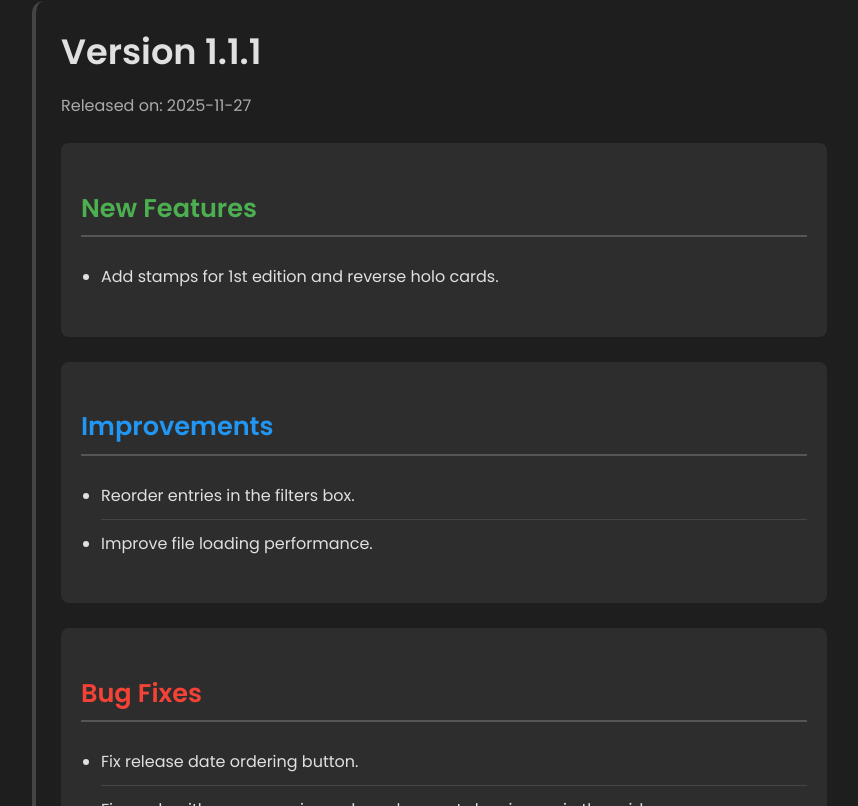
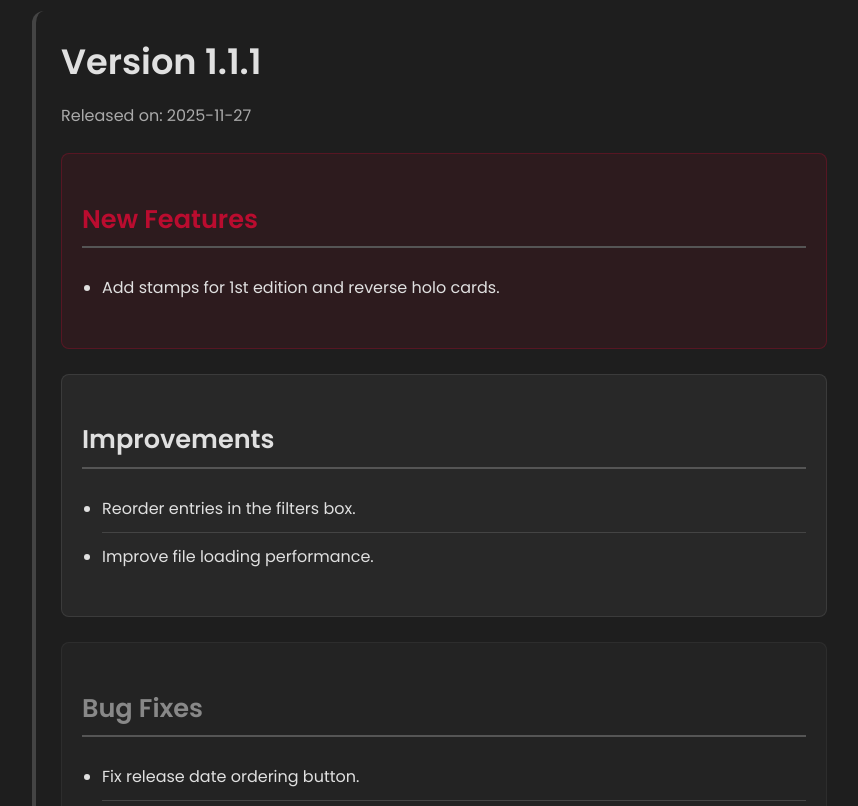
Before and after one commit to deepnimma/FrontNAMST, a React (Vite) app: page /changelog in a window 1280 px wide. Shown: the part 1994-2800 px from the top of the page, without its empty margins (348-1206 px from the left). Built offline with nearby package versions, Linux system fonts and the light colour scheme.

Commit message:
keep everything visually unified

```diff
--- a/src/components/ChangelogPage.tsx
+++ b/src/components/ChangelogPage.tsx
@@ -105,8 +105,8 @@ const ChangelogPage: React.FC = () => {
                                     <p className="release-date">Released on: {entry.date}</p>
                                     <div className="changes-container">
                                         {categorizedChanges.new.length > 0 && (
-                                            <div className="change-category">
-                                                <h3 className="category-title new">New Features</h3>
+                                            <div className="change-category new">
+                                                <h3 className="category-title">New Features</h3>
                                                 <ul className="changes-list">
                                                     {categorizedChanges.new.map((item, index) => (
                                                         <li key={index} className="change-item">{item.description}</li>
@@ -115,8 +115,8 @@ const ChangelogPage: React.FC = () => {
                                             </div>
                                         )}
                                         {categorizedChanges.improvements.length > 0 && (
-                                            <div className="change-category">
-                                                <h3 className="category-title improvements">Improvements</h3>
+                                            <div className="change-category improvements">
+                                                <h3 className="category-title">Improvements</h3>
                                                 <ul className="changes-list">
                                                     {categorizedChanges.improvements.map((item, index) => (
                                                         <li key={index} className="change-item">{item.description}</li>
@@ -125,8 +125,8 @@ const ChangelogPage: React.FC = () => {
                                             </div>
                                         )}
                                         {categorizedChanges.fixes.length > 0 && (
-                                            <div className="change-category">
-                                                <h3 className="category-title fixes">Bug Fixes</h3>
+                                            <div className="change-category fixes">
+                                                <h3 className="category-title">Bug Fixes</h3>
                                                 <ul className="changes-list">
                                                     {categorizedChanges.fixes.map((item, index) => (
                                                         <li key={index} className="change-item">{item.description}</li>
@@ -135,8 +135,8 @@ const ChangelogPage: React.FC = () => {
                                             </div>
                                         )}
                                         {categorizedChanges.cards.length > 0 && (
-                                            <div className="change-category">
-                                                <h3 className="category-title cards">Card Updates</h3>
+                                            <div className="change-category cards">
+                                                <h3 className="category-title">Card Updates</h3>
                                                 <ul className="changes-list">
                                                     {categorizedChanges.cards.map((item, index) => (
                                                         <li key={index} className="change-item">{item.description}</li>
--- a/src/styles/ChangelogPage.css
+++ b/src/styles/ChangelogPage.css
@@ -75,7 +75,7 @@
 }
 
 .version-section.minor {
-    border-left: 4px solid #2196f3;
+    border-left: 4px solid #BA0C2F;
 }
 
 .version-section.patch {
@@ -115,9 +115,29 @@
 }
 
 .change-category {
-    background-color: #2d2d2d;
     border-radius: 8px;
     padding: 20px;
+    border: 1px solid transparent;
+}
+
+.change-category.new {
+    background-color: rgba(186, 12, 47, 0.1);
+    border-color: rgba(186, 12, 47, 0.3);
+}
+
+.change-category.cards {
+    background-color: rgba(186, 12, 47, 0.1);
+    border-color: rgba(186, 12, 47, 0.3);
+}
+
+.change-category.improvements {
+    background-color: rgba(224, 224, 224, 0.05);
+    border-color: rgba(224, 224, 224, 0.1);
+}
+
+.change-category.fixes {
+    background-color: rgba(136, 136, 136, 0.05);
+    border-color: rgba(136, 136, 136, 0.1);
 }
 
 .category-title {
@@ -128,10 +148,11 @@
     border-bottom: 2px solid #555;
 }
 
-.category-title.new { color: #4caf50; }
-.category-title.improvements { color: #2196f3; }
-.category-title.fixes { color: #f44336; }
-.category-title.cards { color: #ff9800; }
+.change-category.new .category-title { color: #BA0C2F; }
+.change-category.cards .category-title { color: #BA0C2F; }
+.change-category.improvements .category-title { color: #e0e0e0; }
+.change-category.fixes .category-title { color: #888; }
+
 
 .changes-list {
     list-style-type: disc;
```
